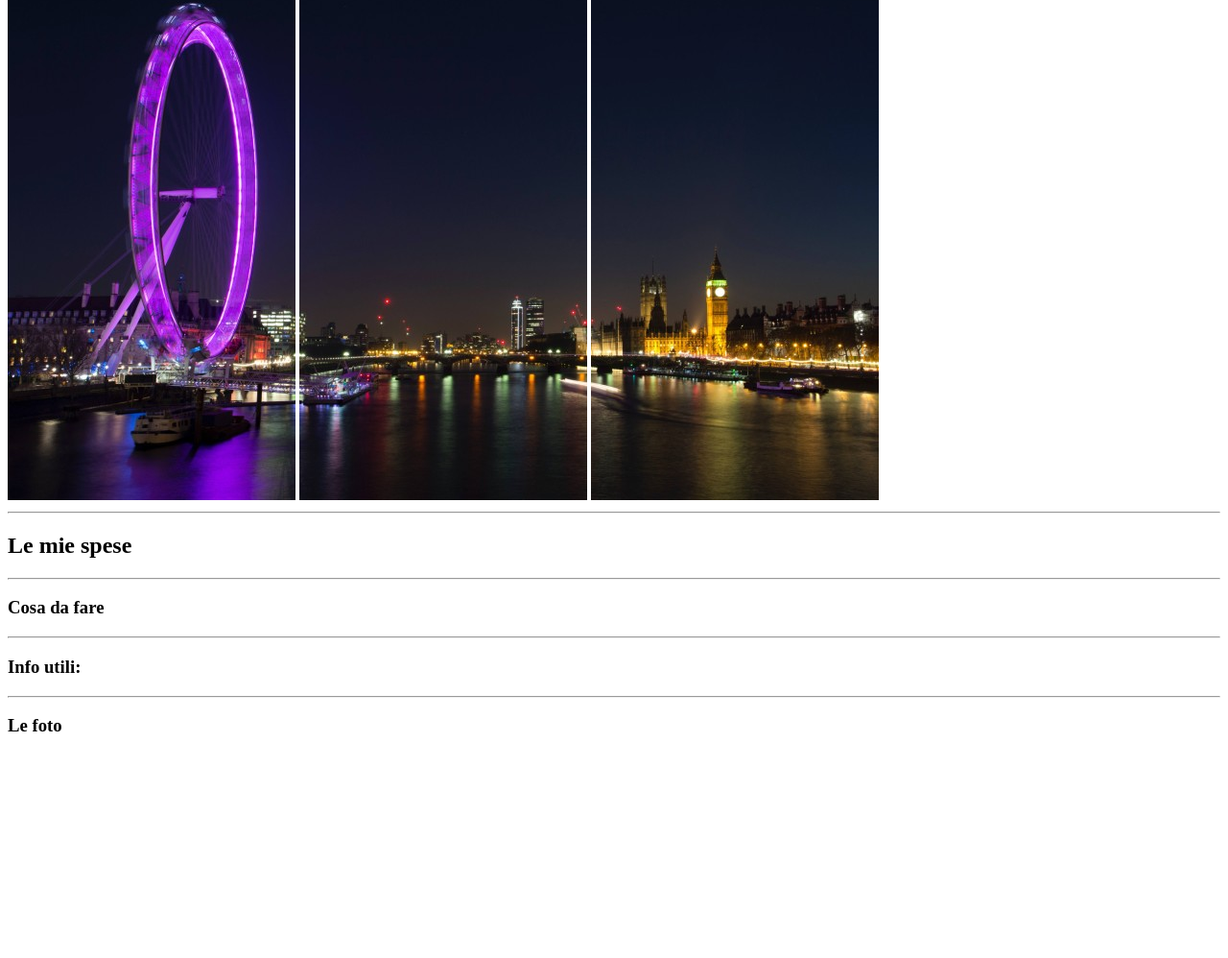
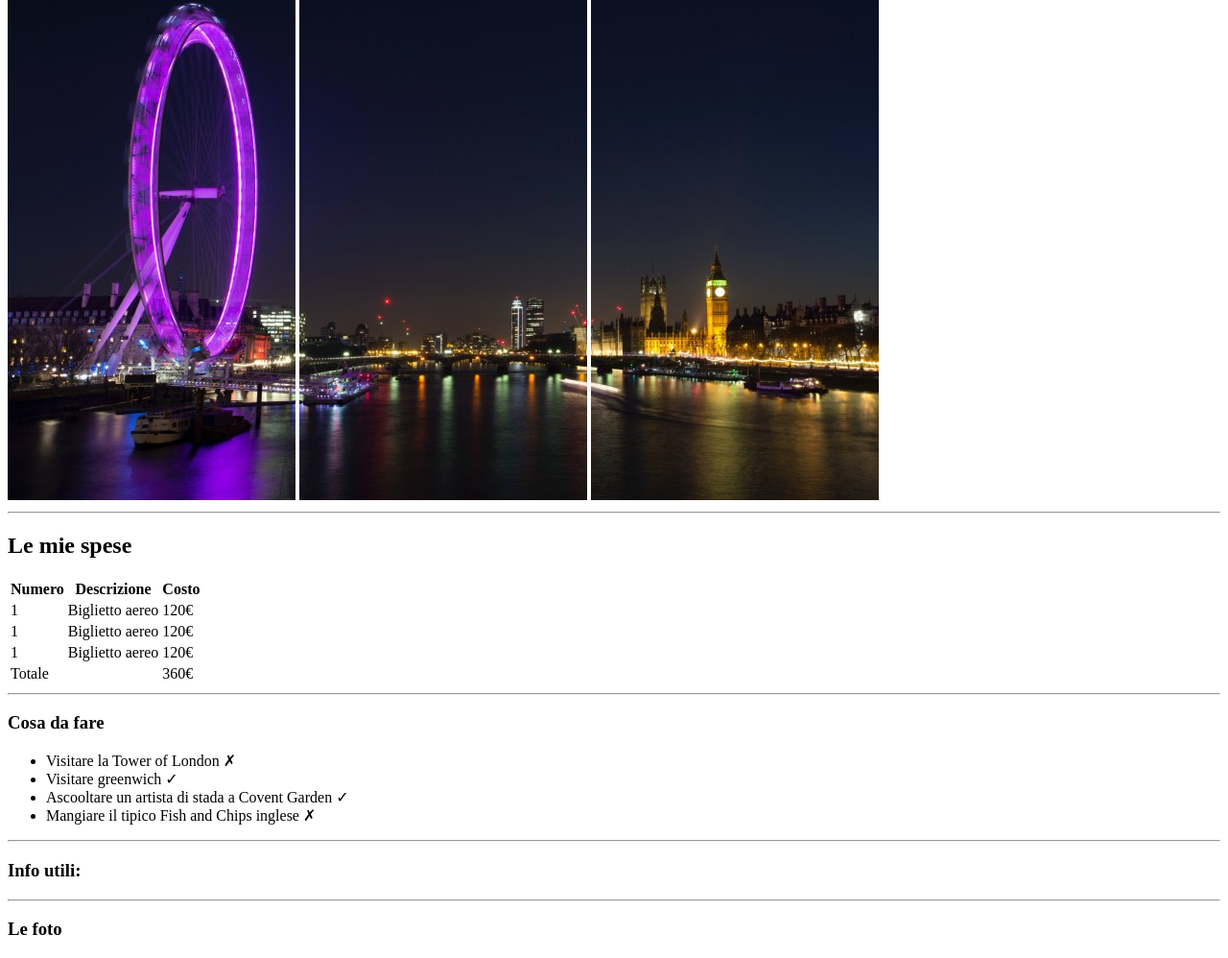
Before and after one commit to FrancescoBuonomoWork/html-london-trip, a plain HTML site: page index.html in a window 1280 px wide. Shown: the part 159-1157 px from the top of the page at 96% size. Before the commit the page ends 945 px from the top, so only its background shows below. Drawn offline with Linux system fonts and the light colour scheme.

Commit message:
ADD tabella+primoElenco

```diff
--- a/index.html
+++ b/index.html
@@ -16,12 +16,52 @@
     <main>
         <h2>Le mie spese</h2>
         <!-- TABELLA -->
-
-
+        <table>
+            <!-- intestazione tabella  -->
+            <thead>
+                <tr>
+                    <th>Numero</th>
+                    <th>Descrizione</th>
+                    <th>Costo</th>
+                </tr>
+            </thead>
+            <!-- corpo tabella  -->
+            <tbody>
+                <tr>
+                    <td>1</td>
+                    <td>Biglietto aereo</td>
+                    <td>120&euro;</td>
+                </tr>
+                <tr>
+                    <td>1</td>
+                    <td>Biglietto aereo</td>
+                    <td>120&euro;</td>
+                </tr>
+                <tr>
+                    <td>1</td>
+                    <td>Biglietto aereo</td>
+                    <td>120&euro;</td>
+                </tr>
+            </tbody>
+            <!-- chiusura tabella  -->
+            <tfoot>
+                <tr>
+                    <td>Totale</td>
+                    <td></td>
+                    <td>360&euro;</td>
+                </tr>
+            </tfoot>
+        </table>
 
         <hr>
         <h3>Cosa da fare</h3>
         <!-- ELENCO NON ORDINATO -->
+        <ul>
+            <li>Visitare la Tower of London &cross;</li>
+            <li>Visitare greenwich &check;</li>
+            <li>Ascooltare un artista di stada a Covent Garden &check;</li>
+            <li>Mangiare il tipico Fish and Chips inglese &cross;</li>
+        </ul>
         <hr>
 
         <h3>Info utili:</h3>
```
